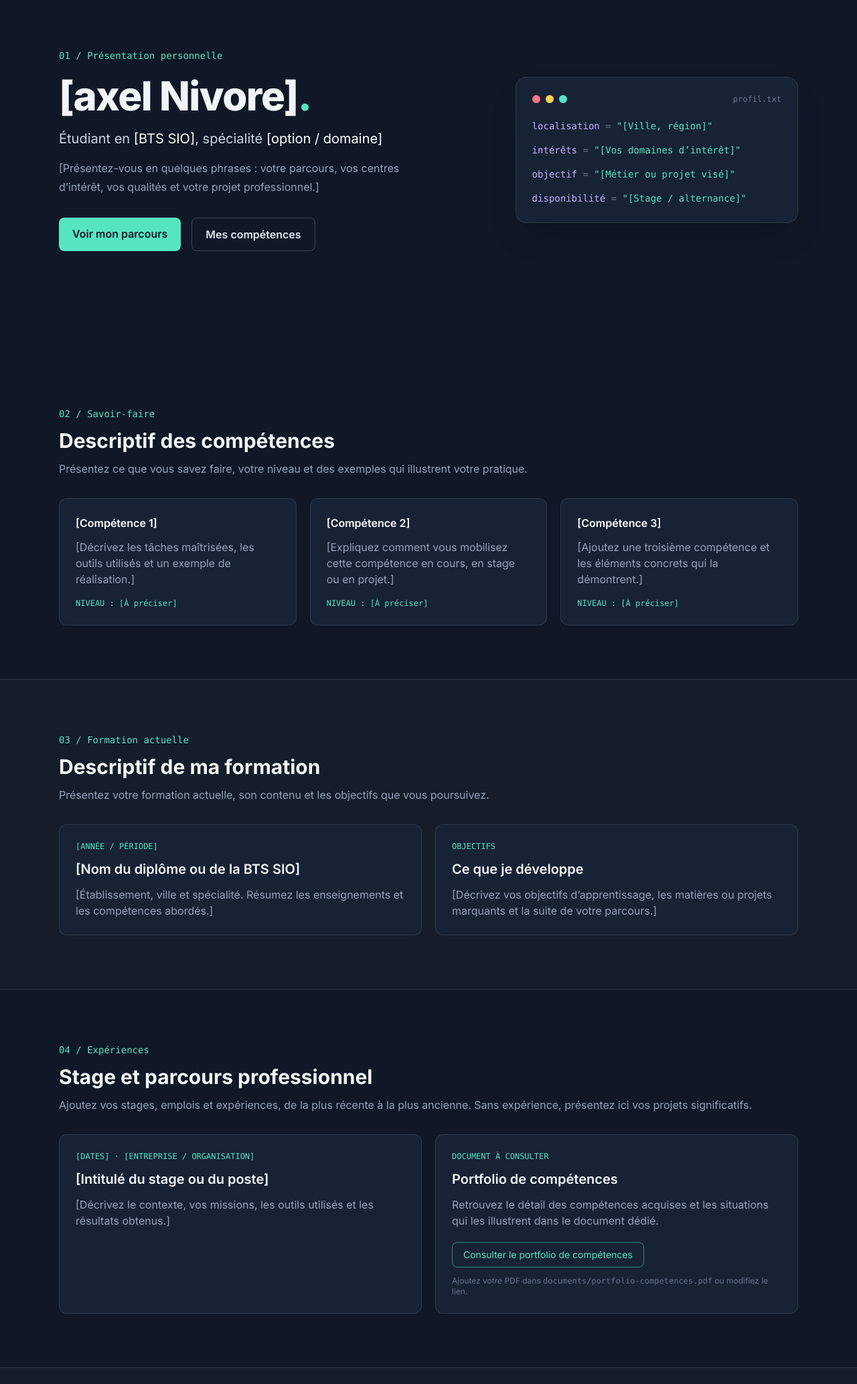
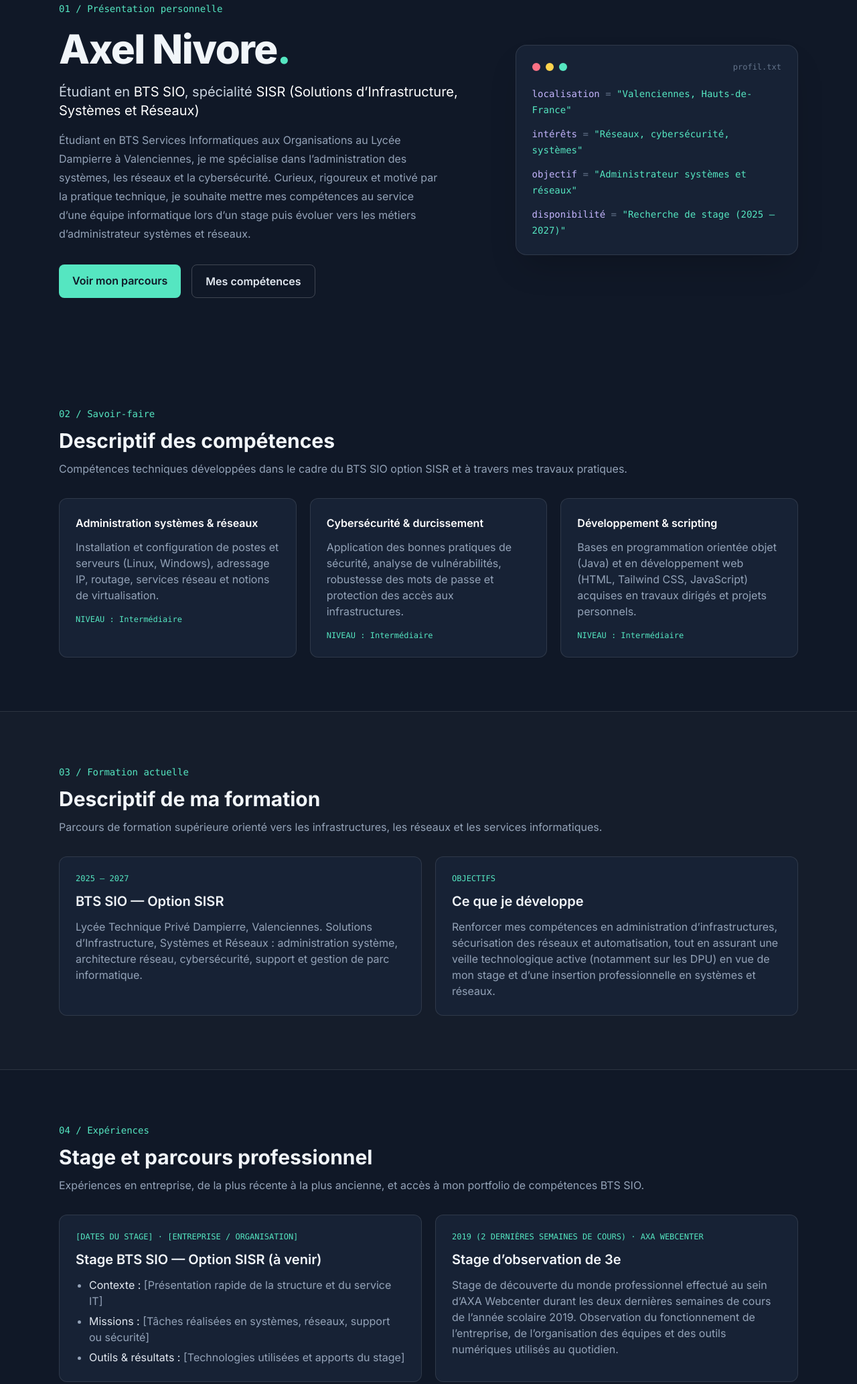
Before and after one commit to axel12-0/axel.nivore.github.io, a plain HTML site: page index.html in a window 1280 px wide. Shown: the part 151-2218 px from the top of the page at 67% size. Drawn offline with nearby package versions, Linux system fonts and the light colour scheme.

Commit message:
legere modif 1

```diff
--- a/index.html
+++ b/index.html
@@ -3,8 +3,8 @@
 <head>
 	<meta charset="utf-8">
 	<meta name="viewport" content="width=device-width, initial-scale=1">
-	<meta name="description" content="Portfolio personnel : présentation, compétences, BTS SIO, expériences et veille technologique.">
-	<title>Portfolio | [axel Nom]</title>
+	<meta name="description" content="Portfolio d'Axel Nivore, étudiant en BTS SIO option SISR au Lycée Dampierre : présentation, compétences, formation, parcours et veille technologique.">
+	<title>Portfolio | Axel Nivore</title>
 	<script src="https://cdn.tailwindcss.com"></script>
 	<script>
 		tailwind.config = {
@@ -44,9 +44,9 @@
 		<section id="presentation" class="mx-auto grid min-h-[76vh] max-w-6xl items-center gap-12 px-6 py-20 md:grid-cols-[1.2fr_.8fr]">
 			<div>
 				<p class="mb-5 font-mono text-sm text-accent">01 / Présentation personnelle</p>
-				<h1 class="text-5xl font-extrabold tracking-tight sm:text-6xl">[axel Nivore]<span class="text-accent">.</span></h1>
-				<p class="mt-5 text-xl text-slate-300">Étudiant en <span class="text-white">[BTS SIO]</span>, spécialité <span class="text-white">[option / domaine]</span></p>
-				<p class="mt-4 max-w-xl leading-7 text-slate-400">[Présentez-vous en quelques phrases : votre parcours, vos centres d’intérêt, vos qualités et votre projet professionnel.]</p>
+				<h1 class="text-5xl font-extrabold tracking-tight sm:text-6xl">Axel Nivore<span class="text-accent">.</span></h1>
+				<p class="mt-5 text-xl text-slate-300">Étudiant en <span class="text-white">BTS SIO</span>, spécialité <span class="text-white">SISR (Solutions d’Infrastructure, Systèmes et Réseaux)</span></p>
+				<p class="mt-4 max-w-xl leading-7 text-slate-400">Étudiant en BTS Services Informatiques aux Organisations au Lycée Dampierre à Valenciennes, je me spécialise dans l’administration des systèmes, les réseaux et la cybersécurité. Curieux, rigoureux et motivé par la pratique technique, je souhaite mettre mes compétences au service d’une équipe informatique lors d’un stage puis évoluer vers les métiers d’administrateur systèmes et réseaux.</p>
 				<div class="mt-8 flex flex-wrap gap-4">
 					<a href="#parcours" class="rounded-lg bg-accent px-5 py-3 font-semibold text-ink transition hover:bg-white">Voir mon parcours</a>
 					<a href="#competences" class="rounded-lg border border-white/20 px-5 py-3 font-semibold text-slate-200 transition hover:border-accent hover:text-accent">Mes compétences</a>
@@ -55,10 +55,10 @@
 			<div class="rounded-2xl border border-white/10 bg-panel p-6 shadow-2xl shadow-black/20">
 				<div class="mb-5 flex items-center gap-2" aria-hidden="true"><span class="h-3 w-3 rounded-full bg-rose-400"></span><span class="h-3 w-3 rounded-full bg-amber-300"></span><span class="h-3 w-3 rounded-full bg-accent"></span><span class="ml-auto font-mono text-xs text-slate-500">profil.txt</span></div>
 				<div class="space-y-3 font-mono text-sm leading-6">
-					<p><span class="text-violet-300">localisation</span> <span class="text-slate-500">=</span> <span class="text-accent">"[Ville, région]"</span></p>
-					<p><span class="text-violet-300">intérêts</span> <span class="text-slate-500">=</span> <span class="text-accent">"[Vos domaines d’intérêt]"</span></p>
-					<p><span class="text-violet-300">objectif</span> <span class="text-slate-500">=</span> <span class="text-accent">"[Métier ou projet visé]"</span></p>
-					<p><span class="text-violet-300">disponibilité</span> <span class="text-slate-500">=</span> <span class="text-accent">"[Stage / alternance]"</span></p>
+					<p><span class="text-violet-300">localisation</span> <span class="text-slate-500">=</span> <span class="text-accent">"Valenciennes, Hauts-de-France"</span></p>
+					<p><span class="text-violet-300">intérêts</span> <span class="text-slate-500">=</span> <span class="text-accent">"Réseaux, cybersécurité, systèmes"</span></p>
+					<p><span class="text-violet-300">objectif</span> <span class="text-slate-500">=</span> <span class="text-accent">"Administrateur systèmes et réseaux"</span></p>
+					<p><span class="text-violet-300">disponibilité</span> <span class="text-slate-500">=</span> <span class="text-accent">"Recherche de stage (2025 – 2027)"</span></p>
 				</div>
 			</div>
 		</section>
@@ -66,11 +66,11 @@
 		<section id="competences" class="mx-auto max-w-6xl px-6 py-20">
 			<p class="font-mono text-sm text-accent">02 / Savoir-faire</p>
 			<h2 class="mt-3 text-3xl font-bold">Descriptif des compétences</h2>
-			<p class="mt-3 text-slate-400">Présentez ce que vous savez faire, votre niveau et des exemples qui illustrent votre pratique.</p>
+			<p class="mt-3 text-slate-400">Compétences techniques développées dans le cadre du BTS SIO option SISR et à travers mes travaux pratiques.</p>
 			<div class="mt-8 grid gap-5 sm:grid-cols-2 lg:grid-cols-3">
-				<article class="rounded-xl border border-white/10 bg-panel p-6"><h3 class="font-semibold text-white">[Compétence 1]</h3><p class="mt-3 leading-6 text-slate-400">[Décrivez les tâches maîtrisées, les outils utilisés et un exemple de réalisation.]</p><p class="mt-4 font-mono text-xs text-accent">NIVEAU : [À préciser]</p></article>
-				<article class="rounded-xl border border-white/10 bg-panel p-6"><h3 class="font-semibold text-white">[Compétence 2]</h3><p class="mt-3 leading-6 text-slate-400">[Expliquez comment vous mobilisez cette compétence en cours, en stage ou en projet.]</p><p class="mt-4 font-mono text-xs text-accent">NIVEAU : [À préciser]</p></article>
-				<article class="rounded-xl border border-white/10 bg-panel p-6"><h3 class="font-semibold text-white">[Compétence 3]</h3><p class="mt-3 leading-6 text-slate-400">[Ajoutez une troisième compétence et les éléments concrets qui la démontrent.]</p><p class="mt-4 font-mono text-xs text-accent">NIVEAU : [À préciser]</p></article>
+				<article class="rounded-xl border border-white/10 bg-panel p-6"><h3 class="font-semibold text-white">Administration systèmes &amp; réseaux</h3><p class="mt-3 leading-6 text-slate-400">Installation et configuration de postes et serveurs (Linux, Windows), adressage IP, routage, services réseau et notions de virtualisation.</p><p class="mt-4 font-mono text-xs text-accent">NIVEAU : Intermédiaire</p></article>
+				<article class="rounded-xl border border-white/10 bg-panel p-6"><h3 class="font-semibold text-white">Cybersécurité &amp; durcissement</h3><p class="mt-3 leading-6 text-slate-400">Application des bonnes pratiques de sécurité, analyse de vulnérabilités, robustesse des mots de passe et protection des accès aux infrastructures.</p><p class="mt-4 font-mono text-xs text-accent">NIVEAU : Intermédiaire</p></article>
+				<article class="rounded-xl border border-white/10 bg-panel p-6"><h3 class="font-semibold text-white">Développement &amp; scripting</h3><p class="mt-3 leading-6 text-slate-400">Bases en programmation orientée objet (Java) et en développement web (HTML, Tailwind CSS, JavaScript) acquises en travaux dirigés et projets personnels.</p><p class="mt-4 font-mono text-xs text-accent">NIVEAU : Intermédiaire</p></article>
 			</div>
 		</section>
 
@@ -78,17 +78,17 @@
 			<div class="mx-auto max-w-6xl px-6 py-20">
 				<p class="font-mono text-sm text-accent">03 / Formation actuelle</p>
 				<h2 class="mt-3 text-3xl font-bold">Descriptif de ma formation</h2>
-				<p class="mt-3 text-slate-400">Présentez votre formation actuelle, son contenu et les objectifs que vous poursuivez.</p>
+				<p class="mt-3 text-slate-400">Parcours de formation supérieure orienté vers les infrastructures, les réseaux et les services informatiques.</p>
 				<div class="mt-8 grid gap-5 md:grid-cols-2">
 					<article class="rounded-xl border border-white/10 bg-panel p-6">
-						<p class="font-mono text-xs text-accent">[ANNÉE / PÉRIODE]</p>
-						<h3 class="mt-3 text-xl font-semibold">[Nom du diplôme ou de la BTS SIO]</h3>
-						<p class="mt-3 leading-6 text-slate-400">[Établissement, ville et spécialité. Résumez les enseignements et les compétences abordés.]</p>
+						<p class="font-mono text-xs text-accent">2025 – 2027</p>
+						<h3 class="mt-3 text-xl font-semibold">BTS SIO — Option SISR</h3>
+						<p class="mt-3 leading-6 text-slate-400">Lycée Technique Privé Dampierre, Valenciennes. Solutions d’Infrastructure, Systèmes et Réseaux : administration système, architecture réseau, cybersécurité, support et gestion de parc informatique.</p>
 					</article>
 					<article class="rounded-xl border border-white/10 bg-panel p-6">
 						<p class="font-mono text-xs text-accent">OBJECTIFS</p>
 						<h3 class="mt-3 text-xl font-semibold">Ce que je développe</h3>
-						<p class="mt-3 leading-6 text-slate-400">[Décrivez vos objectifs d’apprentissage, les matières ou projets marquants et la suite de votre parcours.]</p>
+						<p class="mt-3 leading-6 text-slate-400">Renforcer mes compétences en administration d’infrastructures, sécurisation des réseaux et automatisation, tout en assurant une veille technologique active (notamment sur les DPU) en vue de mon stage et d’une insertion professionnelle en systèmes et réseaux.</p>
 					</article>
 				</div>
 			</div>
@@ -97,14 +97,23 @@
 		<section id="parcours" class="mx-auto max-w-6xl px-6 py-20">
 			<p class="font-mono text-sm text-accent">04 / Expériences</p>
 			<h2 class="mt-3 text-3xl font-bold">Stage et parcours professionnel</h2>
-			<p class="mt-3 text-slate-400">Ajoutez vos stages, emplois et expériences, de la plus récente à la plus ancienne. Sans expérience, présentez ici vos projets significatifs.</p>
+			<p class="mt-3 text-slate-400">Expériences en entreprise, de la plus récente à la plus ancienne, et accès à mon portfolio de compétences BTS SIO.</p>
 			<div class="mt-8 grid gap-5 md:grid-cols-2">
 				<article class="rounded-xl border border-white/10 bg-panel p-6">
-					<p class="font-mono text-xs text-accent">[DATES] · [ENTREPRISE / ORGANISATION]</p>
-					<h3 class="mt-3 text-xl font-semibold">[Intitulé du stage ou du poste]</h3>
-					<p class="mt-3 leading-6 text-slate-400">[Décrivez le contexte, vos missions, les outils utilisés et les résultats obtenus.]</p>
+					<p class="font-mono text-xs text-accent">[DATES DU STAGE] · [ENTREPRISE / ORGANISATION]</p>
+					<h3 class="mt-3 text-xl font-semibold">Stage BTS SIO — Option SISR (à venir)</h3>
+					<ul class="mt-3 list-disc space-y-1.5 pl-5 leading-6 text-slate-400">
+						<li><span class="text-slate-200">Contexte :</span> [Présentation rapide de la structure et du service IT]</li>
+						<li><span class="text-slate-200">Missions :</span> [Tâches réalisées en systèmes, réseaux, support ou sécurité]</li>
+						<li><span class="text-slate-200">Outils &amp; résultats :</span> [Technologies utilisées et apports du stage]</li>
+					</ul>
 				</article>
 				<article class="rounded-xl border border-white/10 bg-panel p-6">
+					<p class="font-mono text-xs text-accent">2019 (2 DERNIÈRES SEMAINES DE COURS) · AXA WEBCENTER</p>
+					<h3 class="mt-3 text-xl font-semibold">Stage d’observation de 3e</h3>
+					<p class="mt-3 leading-6 text-slate-400">Stage de découverte du monde professionnel effectué au sein d’AXA Webcenter durant les deux dernières semaines de cours de l’année scolaire 2019. Observation du fonctionnement de l’entreprise, de l’organisation des équipes et des outils numériques utilisés au quotidien.</p>
+				</article>
+				<article class="rounded-xl border border-white/10 bg-panel p-6 md:col-span-2">
 					<p class="font-mono text-xs text-accent">DOCUMENT À CONSULTER</p>
 					<h3 class="mt-3 text-xl font-semibold">Portfolio de compétences</h3>
 					<p class="mt-3 leading-6 text-slate-400">Retrouvez le détail des compétences acquises et les situations qui les illustrent dans le document dédié.</p>
@@ -138,18 +147,11 @@
 					</div>
 					<button type="submit" class="rounded-lg bg-accent px-5 py-3 font-semibold text-ink transition hover:bg-white">Préparer le message</button>
 				</form>
-				<p class="mt-5 text-sm text-slate-500">LinkedIn : <a class="text-slate-300 underline decoration-white/30 underline-offset-4 hover:text-accent" href="[https://www.linkedin.com/in/axel-nivore-a55388237/]">[LINKEDIN]</a> · GitHub : <a class="text-slate-300 underline decoration-white/30 underline-offset-4 hover:text-accent" href="[https://github.com/axel12-0]">[GITHUB]</a></p>
+				<p class="mt-5 text-sm text-slate-500">LinkedIn : <a class="text-slate-300 underline decoration-white/30 underline-offset-4 hover:text-accent" href="https://www.linkedin.com/in/axel-nivore-a55388237/" target="_blank" rel="noopener noreferrer">Axel Nivore</a> · GitHub : <a class="text-slate-300 underline decoration-white/30 underline-offset-4 hover:text-accent" href="https://github.com/axel12-0" target="_blank" rel="noopener noreferrer">axel12-0</a></p>
 			</div>
 		</section>
 
-		<section id="veille" class="mx-auto max-w-6xl px-6 py-20">comprendre le rôle des DPU.</p>
-				</article>
-				<article class="rounded-xl border border-white/10 bg-panel p-6">
-					<h3 class="font-semibold text-white">Démarche de veille</h3>
-					<ol class="mt-4 list-decimal space-y-2 pl-5 leading-6 text-slate-400">
-						<li>Consulter régulièrement la documentation technique des fabricants, les publications spécialisées et les ressources d’organismes de standardisation.</li>
-						<li>Vérifier la date, l’auteur, les sources et le contexte de chaque information, puis comparer plusieurs points de vue.</li>
-						<li>Résumer les nouveautés, noter leurs impacts et mettre à jour cette rubrique à chaque périod
+		<section id="veille" class="mx-auto max-w-6xl px-6 py-20">
 			<p class="font-mono text-sm text-accent">06 / Veille technologique</p>
 			<h2 class="mt-3 text-3xl font-bold">Les DPU (Data Processing Units)</h2>
 			<p class="mt-4 max-w-3xl leading-7 text-slate-400">Un DPU est un processeur spécialisé conçu pour prendre en charge certaines tâches d’infrastructure dans les centres de données. Cette veille suit l’évolution de ces unités et de leurs usages, en complément des CPU et GPU.</p>
@@ -162,7 +164,14 @@
 						<li>Écosystème, solutions et évolutions pertinentes pour l’administration des systèmes et réseaux.</li>
 						<li>Enjeux de sécurité, de performances, de consommation et d’intégration.</li>
 					</ul>
-					<p class="mt-4 text-sm text-slate-500">Hors périmètre : étude exhaustive des CPU et GPU, sauf comparaison ue de veille.</li>
+					<p class="mt-4 text-sm text-slate-500">Hors périmètre : étude exhaustive des CPU et GPU, sauf comparaison pour comprendre le rôle des DPU.</p>
+				</article>
+				<article class="rounded-xl border border-white/10 bg-panel p-6">
+					<h3 class="font-semibold text-white">Démarche de veille</h3>
+					<ol class="mt-4 list-decimal space-y-2 pl-5 leading-6 text-slate-400">
+						<li>Consulter régulièrement la documentation technique des fabricants, les publications spécialisées et les ressources d’organismes de standardisation.</li>
+						<li>Vérifier la date, l’auteur, les sources et le contexte de chaque information, puis comparer plusieurs points de vue.</li>
+						<li>Résumer les nouveautés, noter leurs impacts et mettre à jour cette rubrique à chaque période de veille.</li>
 					</ol>
 					<p class="mt-4 text-sm text-slate-500">Rythme conseillé : une revue mensuelle, avec la date et les sources ajoutées à chaque mise à jour.</p>
 				</article>
@@ -171,7 +180,7 @@
 	</main>
 
 	<footer class="border-t border-white/10 px-6 py-6 text-center text-sm text-slate-500">
-		<p>© <span id="year"></span> [axel Nivore] — Portfolio [BTS SIO]</p>
+		<p>© <span id="year"></span> Axel Nivore — Portfolio BTS SIO SISR</p>
 	</footer>
 	<script src="script.js"></script>
 </body>
```
